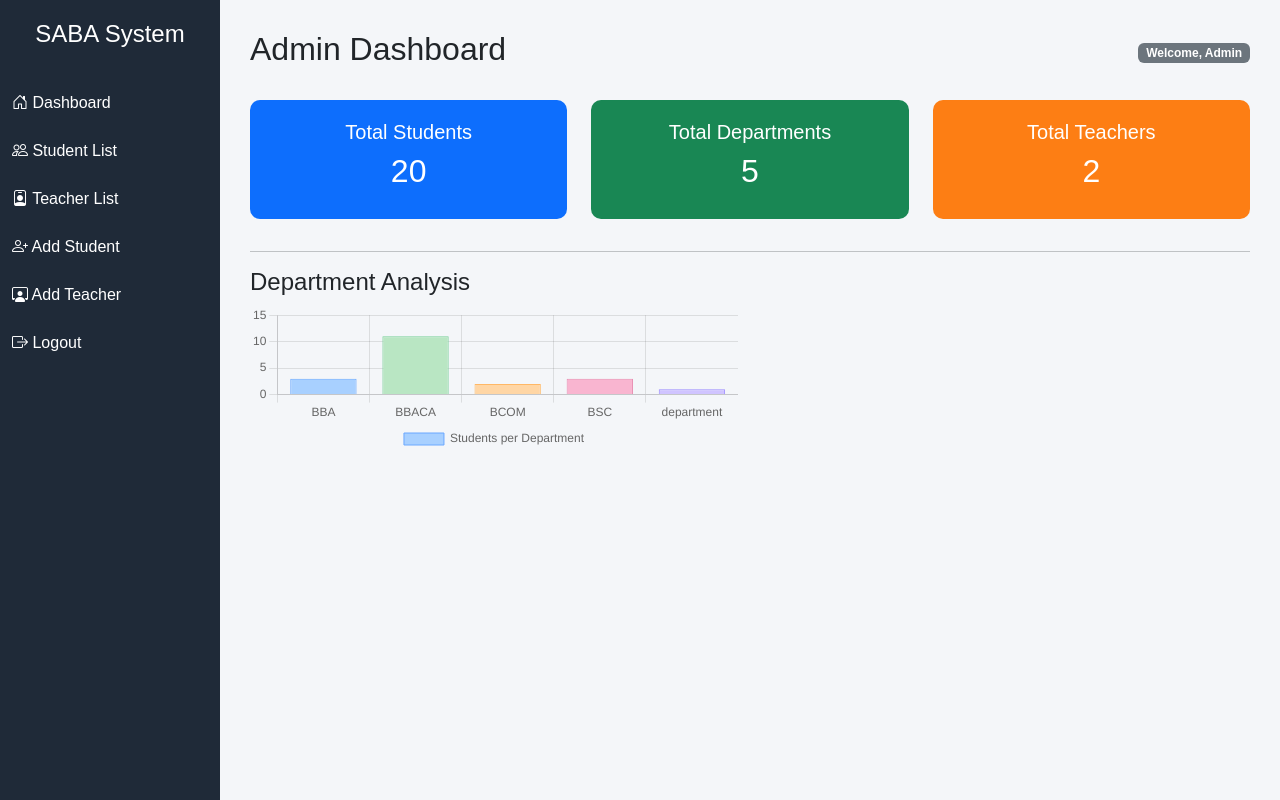
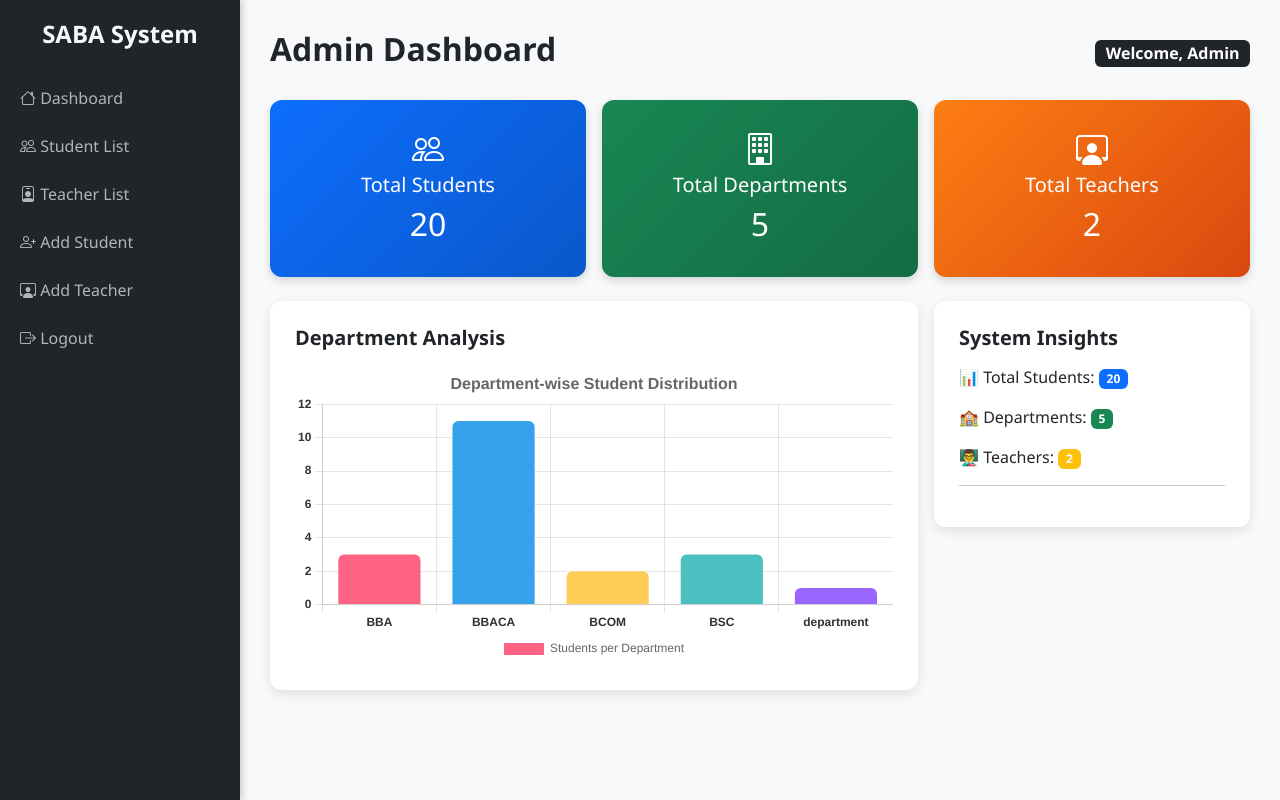
Before and after one commit to ankitabodhankar-git/SABA_System, a Flask app: page /admin in a window 1280 px wide. Run offline with Flask 3, Linux system fonts and the light colour scheme; a user stored in the database is signed in; data comes from the database, SQL or seed files in the repository; both versions use the stored data as it was after the commit.

Commit message:
Updaded admin dashboard with UI design and graphs, update Bulk  studnt list,MOdified teacher dashboard, and added profile secrtion in student dashboard

```diff
--- a/app.py
+++ b/app.py
@@ -128,30 +128,47 @@ def add_student():
 
     if request.method == "POST":
 
-        name = request.form["name"]
-        # auto email generated
-        username = name.lower().replace(" ", ".")
-        email = username + "@asmedu.org"
-        password = request.form["password"]
-        department = request.form["department"]
-        year = request.form["year"]
-
-        if not email.endswith("@asmedu.org"):
-            return "Only college email allowed"
-
         conn = sqlite3.connect("saba.db")
         cursor = conn.cursor()
 
+        password = request.form["password"]
 
-        cursor.execute("""
-        INSERT INTO users (name,email,password,role,department,year)
-        VALUES (?,?,?,?,?,?)
-        """,(name,email,password,"student",department,year))
+        generated_emails = []   # store emails
+
+        bulk_data = request.form.get("bulk_data")
+
+        if bulk_data:
+
+            lines = bulk_data.strip().split("\n")
+
+            for line in lines:
+
+                parts = line.split(",")
+
+                if len(parts) == 3:
+
+                    name = parts[0].strip()
+                    dept = parts[1].strip()
+                    year = parts[2].strip()
+
+                    username = name.lower().replace(" ", "")
+                    email = username + str(abs(hash(name)))[:3] + "@asmedu.org"
+
+                    try:
+                        cursor.execute("""
+                        INSERT INTO users (name,email,password,role,department,year)
+                        VALUES (?,?,?,?,?,?)
+                        """,(name,email,password,"student",dept,year))
+
+                        generated_emails.append(email)
+
+                    except:
+                        pass
 
         conn.commit()
         conn.close()
 
-        return render_template("add_student.html", generated_email=email)
+        return render_template("add_student.html", emails=generated_emails)
 
     return render_template("add_student.html")
 
--- a/templates/admin_dashboard.html
+++ b/templates/admin_dashboard.html
@@ -3,83 +3,103 @@
 <head>
     <title>Admin Dashboard</title>
 
-    <!-- Bootstrap CSS -->
+    <!-- Bootstrap -->
     <link rel="stylesheet"
     href="https://cdn.jsdelivr.net/npm/bootstrap@5.3.0/dist/css/bootstrap.min.css">
 
-    <!-- Bootstrap Icons -->
+    <!-- Icons -->
     <link rel="stylesheet"
     href="https://cdn.jsdelivr.net/npm/bootstrap-icons@1.10.5/font/bootstrap-icons.css">
 
-    <!-- Chart.js -->
+    <!-- Chart -->
     <script src="https://cdn.jsdelivr.net/npm/chart.js"></script>
 
     <style>
     body {
-            margin: 0;
-            font-family: Arial;
-            background: #f4f6f9;
+        margin:0;
+        font-family: 'Segoe UI', Arial, sans-serif;
+        background:#f8f9fa;
     }
 
     /* Sidebar */
     .sidebar {
-            width: 220px;
-            height: 100vh;
-            background: #1f2a38;
-            position: fixed;
-            color: white;
-            padding-top: 20px;
+        width:240px;
+        height:100vh;
+        background:#212529;
+        position:fixed;
+        color:white;
+        padding-top:20px;
+        box-shadow:2px 0 8px rgba(0,0,0,0.2);
     }
 
     .sidebar h4 {
-            text-align: center;
-            margin-bottom: 30px;
+        text-align:center;
+        margin-bottom:25px;
+        font-weight:600;
+        color:#f8f9fa;
     }
 
     .sidebar a {
-            display: block;
-            color: white;
-            padding: 12px;
-            text-decoration: none;
+        display:block;
+        color:#adb5bd;
+        padding:12px 20px;
+        text-decoration:none;
+        transition:0.3s;
+        font-weight:500;
     }
 
     .sidebar a:hover {
-            background: #34495e;
+        background:#343a40;
+        color:#fff;
+        border-left:4px solid #0d6efd;
     }
 
     /* Main */
     .main {
-            margin-left: 220px;
-            padding: 30px;
+        margin-left:240px;
+        padding:30px;
+        min-height:100vh;
     }
 
     /* Cards */
     .card-box {
-            padding: 20px;
-            border-radius: 10px;
-            color: white;
-            text-align: center;
+        padding:25px;
+        border-radius:12px;
+        color:white;
+        text-align:center;
+        transition:0.3s;
+        font-weight:600;
+        box-shadow:0 4px 10px rgba(0,0,0,0.15);
     }
 
-        .students {
-            background: #0d6efd;
+    .card-box:hover {
+        transform:translateY(-5px);
     }
 
-        .dept {
-            background: #198754;
+    .students { background:linear-gradient(135deg,#0d6efd,#0a58ca); }
+    .dept { background:linear-gradient(135deg,#198754,#146c43); }
+    .teachers { background:linear-gradient(135deg,#fd7e14,#d9480f); }
+
+    .white-card {
+        background:white;
+        border-radius:12px;
+        padding:25px;
+        box-shadow:0px 4px 12px rgba(0,0,0,0.1);
     }
 
-        .teachers {
-            background: #fd7e14;
+    .white-card h5 {
+        font-weight:600;
+        margin-bottom:15px;
     }
     </style>
 </head>
 
 <body>
+
 <!-- Sidebar -->
 <div class="sidebar">
     <h4>SABA System</h4>
-        <a href="/admin"><i class="bi bi-house-door"></i> Dashboard</a>
+    <a href="/admin"><i class="bi bi-house"></i> Dashboard</a>
     <a href="/student_list"><i class="bi bi-people"></i> Student List</a>
     <a href="/teacher_list"><i class="bi bi-person-badge"></i> Teacher List</a>
     <a href="/add_student"><i class="bi bi-person-plus"></i> Add Student</a>
@@ -87,42 +107,65 @@
     <a href="/logout"><i class="bi bi-box-arrow-right"></i> Logout</a>
 </div>
 
+<!-- Main -->
+<div class="main">
 
-    <div class="main">
-        <div class="d-flex justify-content-between align-items-center mb-3">
-            <h2>Admin Dashboard</h2>
-            <span class="badge bg-secondary">Welcome, Admin</span>
+    <div class="d-flex justify-content-between align-items-center mb-4">
+        <h2 class="fw-bold">Admin Dashboard</h2>
+        <span class="badge bg-dark fs-6">Welcome, Admin</span>
     </div>
 
-        <div class="row mt-4">
-            <div class="col-md-4 col-12 mb-3">
+    <!-- Cards -->
+    <div class="row g-3">
+        <div class="col-md-4">
             <div class="card-box students">
+                <i class="bi bi-people fs-2 mb-2"></i>
                 <h5>Total Students</h5>
                 <h2>{{ students|length }}</h2>
             </div>
         </div>
 
-            <div class="col-md-4 col-12 mb-3">
+        <div class="col-md-4">
             <div class="card-box dept">
+                <i class="bi bi-building fs-2 mb-2"></i>
                 <h5>Total Departments</h5>
                 <h2>{{ dept_count|length }}</h2>
             </div>
         </div>
 
-            <div class="col-md-4 col-12 mb-3">
+        <div class="col-md-4">
             <div class="card-box teachers">
+                <i class="bi bi-person-workspace fs-2 mb-2"></i>
                 <h5>Total Teachers</h5>
                 <h2>{{ teacher_count }}</h2>
             </div>
         </div>
     </div>
 
+    <br>
+
+    <!-- Graph + Stats -->
+    <div class="row g-3">
+        <!-- Graph -->
+        <div class="col-md-8">
+            <div class="white-card">
+                <h5>Department Analysis</h5>
+                <div style="height:300px;">
+                    <canvas id="deptChart"></canvas>
+                </div>
+            </div>
+        </div>
+
+        <!-- Side Info -->
+        <div class="col-md-4">
+            <div class="white-card">
+                <h5>System Insights</h5>
+                <p>📊 Total Students: <span class="badge bg-primary">{{ students|length }}</span></p>
+                <p>🏫 Departments: <span class="badge bg-success">{{ dept_count|length }}</span></p>
+                <p>👨‍🏫 Teachers: <span class="badge bg-warning">{{ teacher_count }}</span></p>
                 <hr>
 
-        <h4>Department Analysis</h4>
-        <div class="row">
-            <div class="col-12 col-md-6">
-                <canvas id="deptChart"></canvas>
+            </div>
         </div>
     </div>
 </div>
@@ -146,36 +189,45 @@
             label: "Students per Department",
             data: counts,
             backgroundColor: [
-                        "#a8d0ff",
-                        "#b9e6c3",
-                        "#ffd6a5",
-                        "#f9b5d0",
-                        "#d0c4ff"
+                "#ff6384", // Bright Pink
+                "#36a2eb", // Sky Blue
+                "#ffcd56", // Bright Yellow
+                "#4bc0c0", // Aqua
+                "#9966ff", // Bright Purple
+                "#ff9f40"  // Orange
             ],
-                    borderColor: [
-                        "#6aa8ff",
-                        "#7bd19a",
-                        "#ffb866",
-                        "#e88bb0",
-                        "#9d8cff"
-                    ],
-                    borderWidth: 1
+            borderRadius: 6
         }]
     },
     options: {
         responsive: true,
         maintainAspectRatio: false,
         plugins: {
-                    tooltip: {
-                        enabled: true
+            legend: { position: "bottom" },
+            title: {
+                display: true,
+                text: "Department-wise Student Distribution",
+                font: { size: 16 }
+            }
         },
-                    legend: {
-                        display: true,
-                        position: 'bottom'
+        scales: {
+            y: {
+                beginAtZero: true,
+                ticks: {
+                    color: "#333",
+                    font: { weight: "bold" }
+                }
+            },
+            x: {
+                ticks: {
+                    color: "#333",
+                    font: { weight: "bold" }
+                }
             }
         }
     }
 });
 </script>
+
 </body>
 </html>
--- a/templates/student_dashboard.html
+++ b/templates/student_dashboard.html
@@ -116,11 +116,11 @@ new Chart(ctx, {
         labels: ["Attendance","Marks","Behaviour"],
         datasets: [{
             label: "Performance",
-            data: [{{ performance[0][1]|round(0) }}, {{ performance[0][2]|round(0) }}, {{ performance[0][3]|round(0) }}],
+            data: [{{ performance[0][1]|round(0) }}, {{ performance[0][2]|round(0) }}, {{ performance[0][3]|round(0) }} ],
             backgroundColor: ["#1565c0","#2e7d32","#ef6c00"]
         }]
     },
-    options: {
+    options : {
         responsive:true,
         maintainAspectRatio:false,
         animation:{ duration:1000 },
```
Also changed, not shown: templates/add_student.html (+18 -0 lines), templates/teacher_dashboard.html (+71 -39 lines), saba.db. Lines whose indentation alone changed are shown as unchanged.
